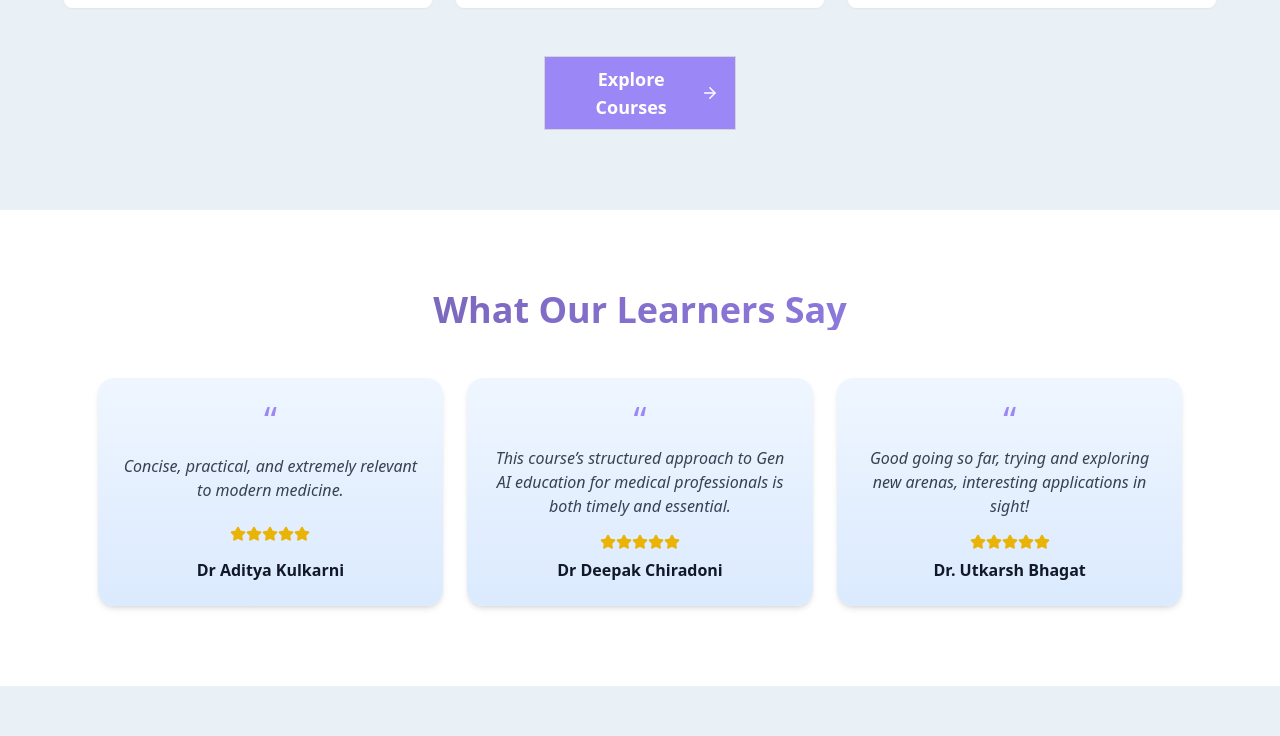
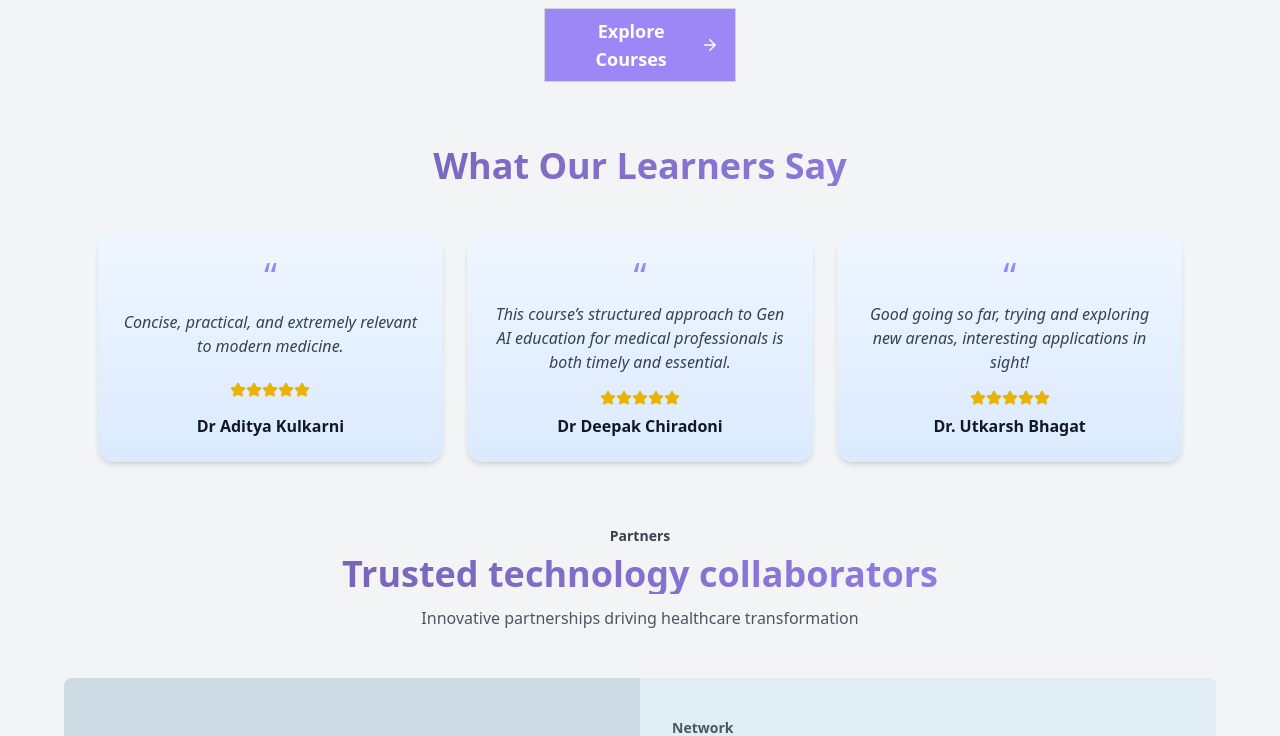
Before and after one commit to fsdev-skids/grey-brain, a React (Create React App) app: page / in a window 1280 px wide. Shown: the part 1443-2179 px from the top of the page. Built offline with nearby package versions, Linux system fonts and the light colour scheme.

Commit message:
style: Update background colors in CourseTestimonials, CoursesSection, and PartnersCard components for consistency; fix Footer import path in Home component

```diff
--- a/src/components/CourseTestimonials.jsx
+++ b/src/components/CourseTestimonials.jsx
@@ -64,7 +64,7 @@ const CourseTestimonials = () => {
   }
 
   return (
-    <section className="bg-white py-20 px-4 sm:px-6 overflow-hidden">
+    <section className="bg-gray-100 py-8 px-4 sm:px-6 overflow-hidden">
       <div className="max-w-6xl mx-auto text-center mb-12">
         <h2 className="text-3xl sm:text-4xl font-bold mb-3 text-transparent bg-clip-text bg-gradient-to-r from-[#6E59A5] to-[#9B87F5]">
           What Our Learners Say
--- a/src/components/CoursesSection.jsx
+++ b/src/components/CoursesSection.jsx
@@ -184,7 +184,7 @@ const CoursesSection = () => {
     navigate("/courses");
   };
     return (
-        <section className="bg-[#e9f1f6] py-20 px-6">
+        <section className="bg-gray-100 py-8 px-6">
             <div className="max-w-6xl mx-auto text-center">
                 {/* Section header */}
                 <h2 className="text-4xl font-bold mb-3
--- a/src/components/Home.jsx
+++ b/src/components/Home.jsx
@@ -6,8 +6,7 @@ import CoursesSection from "./CoursesSection";
 import Partners from "./PartnersLogo";
 import CourseTestimonials from "./CourseTestimonials";
 import PartnersCard from "./PartnersCard";
-import Footer from "./footer";
-
+import Footer from "./Footer";
 
 export default function Home() {
     const [isDarkMode, setIsDarkMode] = useState(false);
--- a/src/components/PartnersCard.jsx
+++ b/src/components/PartnersCard.jsx
@@ -34,7 +34,7 @@ const PartnersCard = () => {
     navigate("/partners");
   };
   return (
-    <section className="bg-[#e9f1f6] py-20 px-6">
+    <section className="bg-gray-100 py-8 px-6">
       <div className="max-w-6xl mx-auto text-center">
         {/* Section Header */}
         <p className="text-sm font-semibold text-gray-700 mb-2">Partners</p>
@@ -81,7 +81,7 @@ const PartnersCard = () => {
               technological advancement.
             </p>
             <div className="flex gap-4">
-              <button className="bg-[#6E59A5] px-4 py-2 text-sm text-white font-medium bg-white border border-gray-300 rounded-md hover:bg-[#9B87F5] transition">
+              <button className="bg-[#9B87F5] px-4 py-2 text-sm text-white font-medium bg-white border border-gray-300 rounded-md hover:bg-[#9B87F5] transition">
                 Learn more
               </button>
               <button className="flex items-center gap-1 text-sm font-semibold text-gray-800 hover:underline">
```
